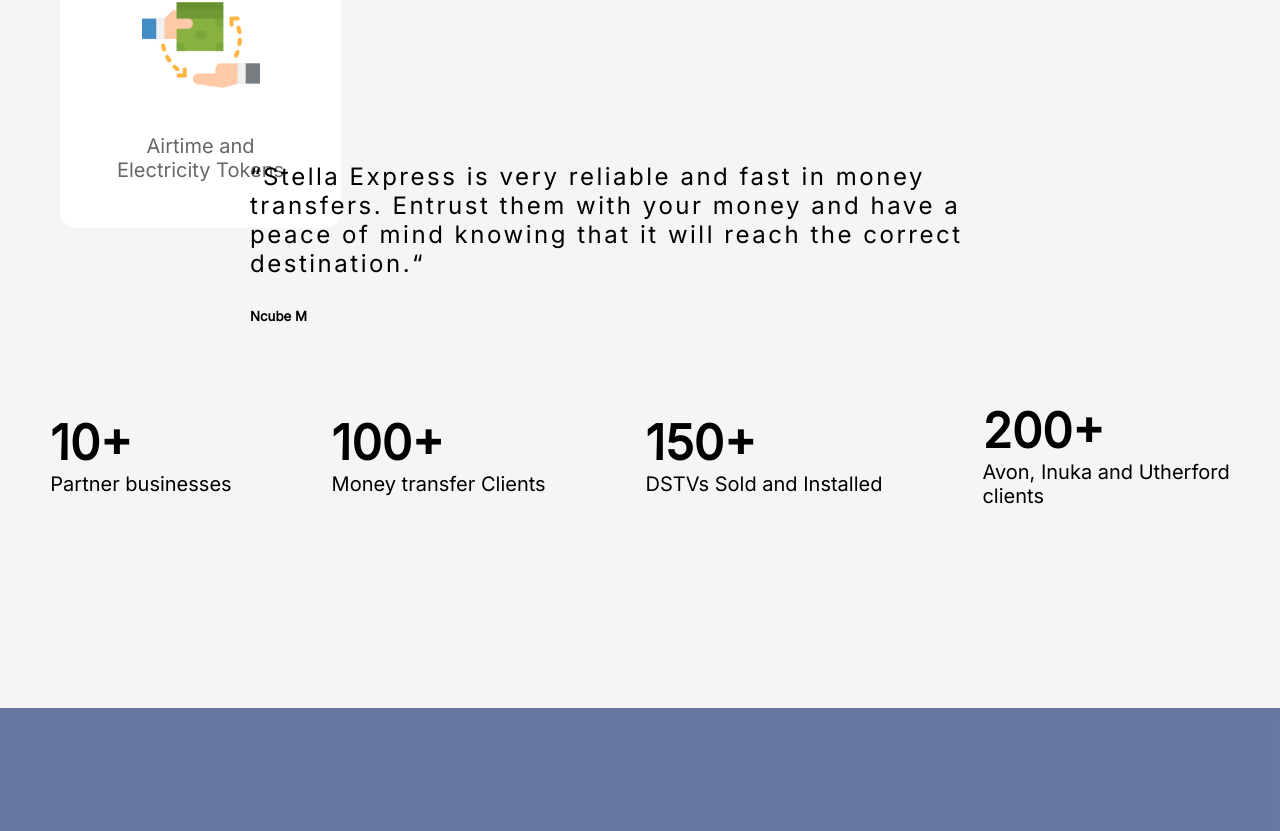
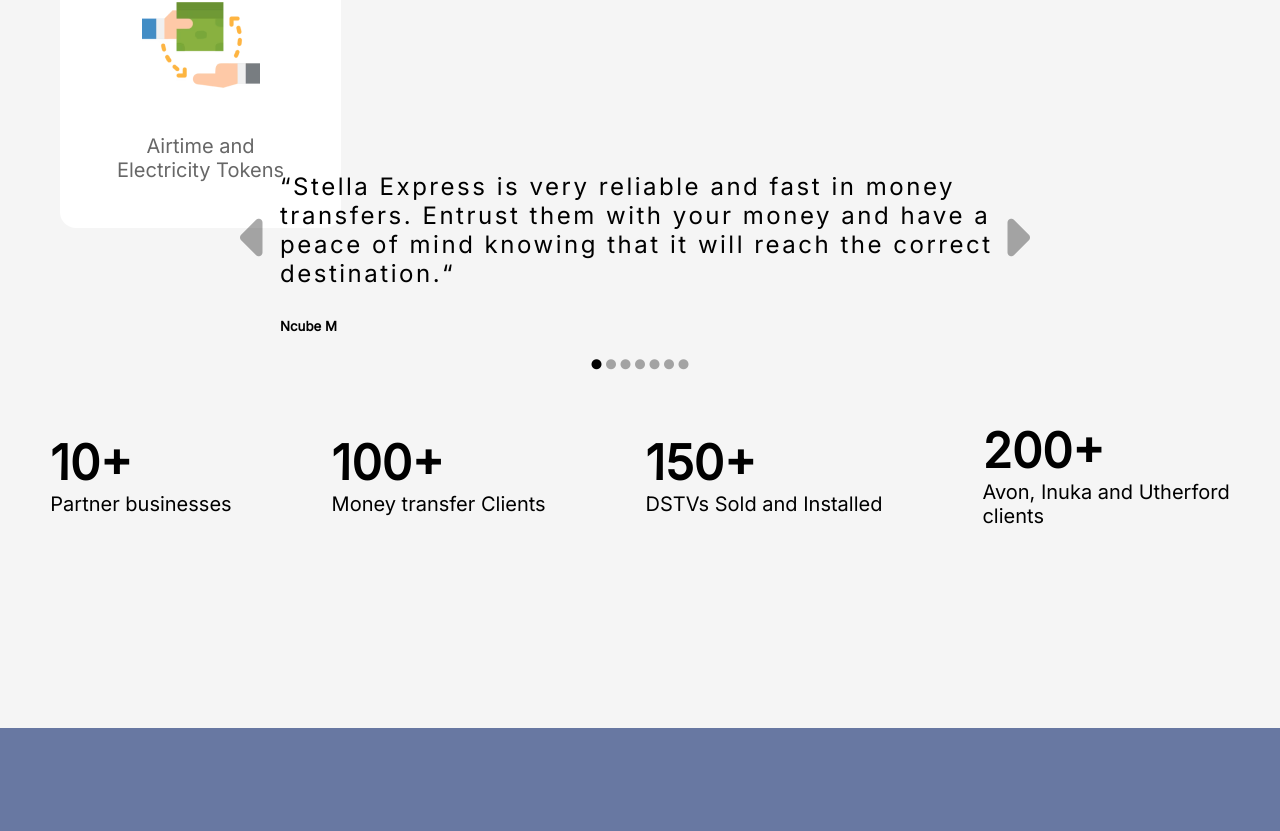
Before and after one commit to MisterH100/Stella-Express, a plain HTML site: page index.html in a window 1280 px wide. Shown: the part 2072-2903 px from the top of the page. Drawn offline with Linux system fonts and the light colour scheme.

Commit message:
comments and animations

```diff
--- a/index.html
+++ b/index.html
@@ -77,40 +77,51 @@
   </section>
 
   <section class="comments">
+        <i class="fa-solid fa-caret-left"></i>
+		<i class="fa-solid fa-caret-right"></i>
         <div class="comments__container">
+
            <article class="comments__box">
-	         <p  class="comments__box-text">“Stella Express is very reliable and fast in money<br> transfers. Entrust them with your money and have a peace of mind knowing that it will reach the correct destination.“</p>
+	         <p  class="comments__box-text">“Stella Express is very reliable and fast in money<br> transfers. Entrust them with your money and have a<br> peace of mind knowing that it will reach the correct<br> destination.“</p>
 
 		     <h5 class="comments__user">Ncube M</h5>
 	        </article>
-	        <!--<article class="comments__box">
-	         <p  class="comments__box-text">“Stella Express is very reliable and fast in money<br> transfers. Entrust them with your money and have a peace<br> of mind knowing that it will reach the correct destination.“</p>
+	        <article class="comments__box">
+	         <p  class="comments__box-text">“Stella Express is very reliable and fast in money<br> transfers. Entrust them with your money and have a<br> peace of mind knowing that it will reach the correct<br> destination.“</p>
 
-		      <h5>Ncube M</h5>
+		      <h5 class="comments__user" >Ncube M</h5>
 	        </article>
 	        <article class="comments__box">
-	         <p  class="comments__box-text">“Stella Express is very reliable and fast in money<br> transfers. Entrust them with your money and have a peace<br> of mind knowing that it will reach the correct destination.“</p>
+	         <p  class="comments__box-text">“Stella Express is very reliable and fast in money<br> transfers. Entrust them with your money and have a<br> peace of mind knowing that it will reach the correct<br> destination.“</p>
 
-		      <h5>Ncube M</h5>
+		      <h5 class="comments__user">Ncube M</h5>
 	        </article>
 	        <article class="comments__box">
-	         <p  class="comments__box-text">“Stella Express is very reliable and fast in money<br> transfers. Entrust them with your money and have a peace<br> of mind knowing that it will reach the correct destination.“</p>
+	         <p  class="comments__box-text">“Stella Express is very reliable and fast in money<br> transfers. Entrust them with your money and have a<br> peace of mind knowing that it will reach the correct<br> destination.“</p>
 
-		      <h5>Ncube M</h5>
+		      <h5 class="comments__user">Ncube M</h5>
 	        </article>
 	        <article class="comments__box">
-	         <p  class="comments__box-text">“Stella Express is very reliable and fast in money<br> transfers. Entrust them with your money and have a peace<br> of mind knowing that it will reach the correct destination.“</p>
+	         <p  class="comments__box-text">“Stella Express is very reliable and fast in money<br> transfers. Entrust them with your money and have a<br> peace of mind knowing that it will reach the correct<br> destination.“</p>
 
-		      <h5>Ncube M</h5>
+		      <h5 class="comments__user">Ncube M</h5>
 	        </article>
 	        <article class="comments__box">
-	         <p  class="comments__box-text">“Stella Express is very reliable and fast in money<br> transfers. Entrust them with your money and have a peace<br> of mind knowing that it will reach the correct destination.“</p>
+	         <p  class="comments__box-text">“Stella Express is very reliable and fast in money<br> transfers. Entrust them with your money and have a<br> peace of mind knowing that it will reach the correct<br> destination.“</p>
 
-		      <h5>Ncube M</h5>
-	        </article>-->
+		      <h5 class="comments__user">Ncube M</h5>
+	        </article>
 
 		</div>
-
+		<div class="comments__nav-dots">
+		 <i class="fa-solid fa-circle"></i>
+		 <i class="fa-solid fa-circle"></i>
+	     <i class="fa-solid fa-circle"></i>
+	     <i class="fa-solid fa-circle"></i>
+		 <i class="fa-solid fa-circle"></i>
+		 <i class="fa-solid fa-circle"></i>
+		 <i class="fa-solid fa-circle"></i>
+		</div>
 		<div class="stats">
 		 <div class="stats__partners">
 		     <h1 class="stats__number">10+</h1>
--- a/js/app.js
+++ b/js/app.js
@@ -11,7 +11,7 @@
 	fs.readFile('../index.html', function(err, data){   //getting the path and reading the contents of file
 		if(err){
 		res.writeHead(404);
-		res.write('Page not found');                   //displaying error
+		res.write('../404.html');                   //displaying error
 	 }else{
 		res.write(data);                              //displaying the file
 	 }
--- a/sass/styles.scss
+++ b/sass/styles.scss
@@ -264,17 +264,80 @@
 
 	.comments{
 	 margin-top: 100px;
-	 width: 100%;
+	 width:100%;
+	 position: relative;
+
+	    .fa-solid{
+	      position: absolute;
+		 font-size: 60px;
+		 color: #00000055;
+		 top: 15%;
+		 cursor: pointer;
+	    }
+
+        .fa-caret-left{
+		 left: 240px;
+		 animation: left 1s infinite ease-in-out;
+		}
+
+		.fa-caret-right{
+		 right: 250px;
+		 animation: right 1s infinite ease-in-out;
+		}
+
+	    @keyframes right{
+		 0%{
+		  transform: translateX(0);
+		 }
+		 50%{
+		  transform: translateX(4px);
+		 }
+		 100%{
+		 transform: translateX(0);
+		 }
+		}
+
+		@keyframes left{
+		 0%{
+		  transform: translateX(0);
+		 }
+		 50%{
+		  transform: translateX(-4px);
+		 }
+		 100%{
+		 transform: translateX(0);
+		 }
+		}
+
+		.comments__nav-dots{
+		 margin: 0 auto;
+	     width: 500px;
+		 text-align: center;
+         cursor: pointer;
+		    & :first-child{
+		     color: #000;
+		   }
+			.fa-circle{
+		     position: initial;
+		     font-size: 10px;
+		    }
+		}
 
 	    .comments__container{
-		 padding: 10px;
-		 width: 800px;
+		 position: relative;
+		 width: 760px;
 		 height: 200px;
 		 margin: 0 auto;
+		 overflow: hidden;
+		 display: flex;
+
 
 		  .comments__box{
-		     width: 780px;
+		     width: 800px;
              height: 100%;
+			 padding: 20px;
+			 white-space: nowrap;
+
 
 			    .comments__box-text{
 				 font-style: normal;
```
Also changed, not shown: 404.html (added, +62 -0 lines), css/styles.css, 1 other file.
